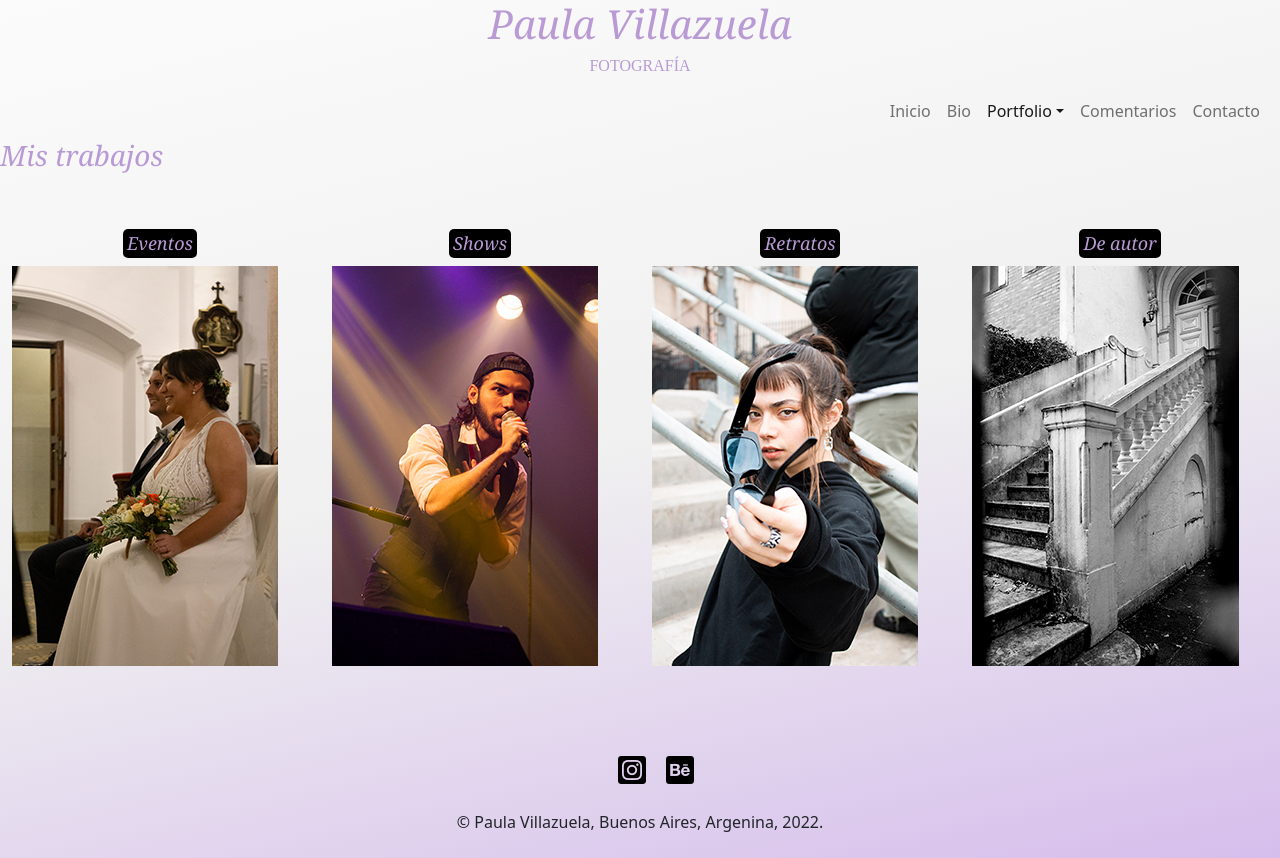
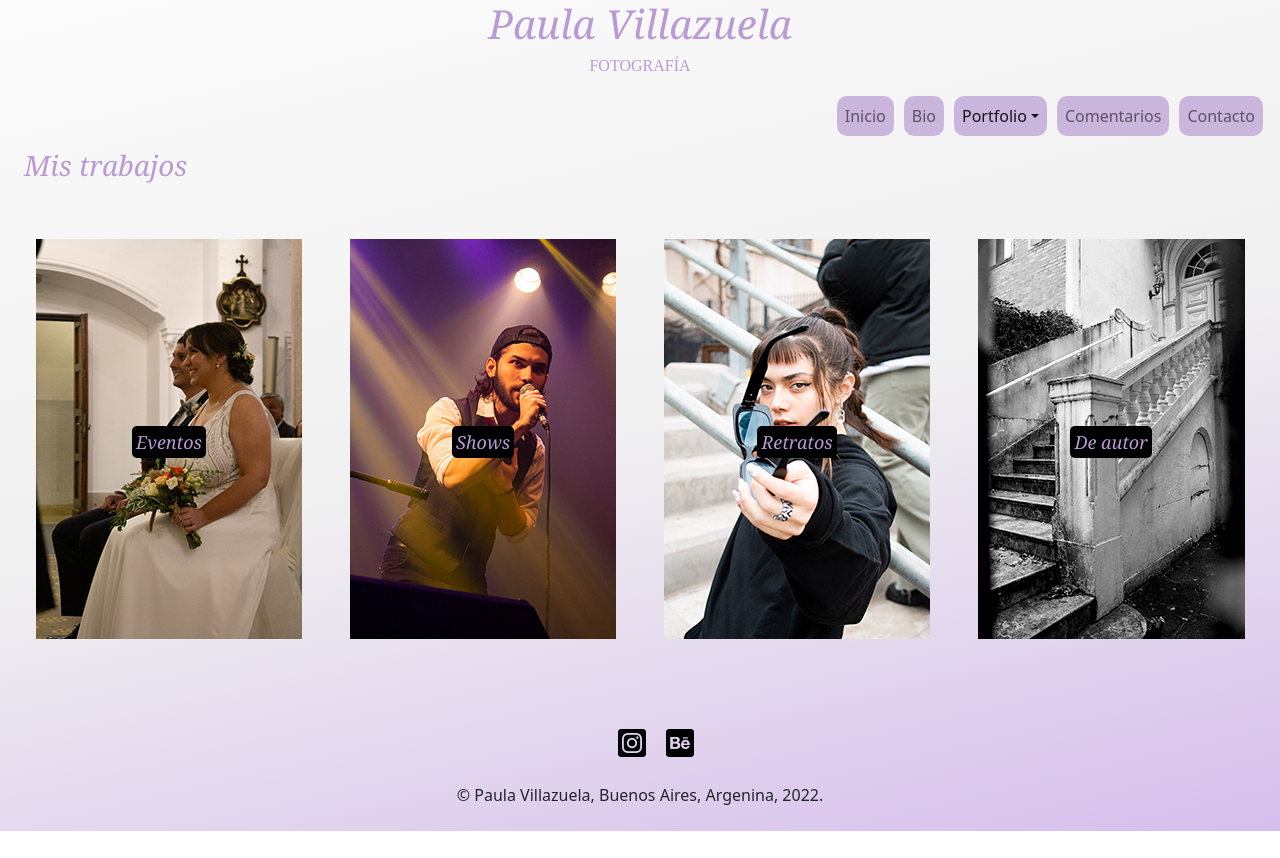
Before and after one commit to paulavillazuela/fotografia-villazuela, a plain HTML site: page pages/portfolio.html in a window 1280 px wide. After the commit the page ends 831 px from the top, so only its background shows below. Drawn offline with nearby package versions, Linux system fonts and the light colour scheme; a web font is replaced by a local one.

Commit message:
segunda entrega final

```diff
--- a/assets/css/style.css
+++ b/assets/css/style.css
@@ -4,6 +4,10 @@
 }
 body{
     background: linear-gradient(167deg, rgba(251,251,251,1) 0%, rgba(240,240,240,1) 51%, rgba(214,190,236,1) 100%);
+}
+
+.row{
+    margin:0;
 }
 
 header div h1 a{
@@ -25,6 +29,14 @@ header div h2{
     font-weight: 100;
     font-size: 16px;
 }
+
+
+nav div ul li a{
+    background-color:#cab5dd;
+    border-radius: 10px;
+    margin: 5px;
+}
+
 .redes{
     list-style-type: none;
     font-size: 32px;
@@ -52,14 +64,31 @@ h4 a:hover{
     color: white;
 }
 
+.contenedor-fotos{
+    position: relative;
+    display: flex;
+    justify-content: center;
+    align-items: center;
+}
+
+.texto-portfolio{
+    position: absolute;
+    z-index: 100;
+}
+
+.contenedor-fotos:hover{
+    transform: scale(1.1);
+}
+.img-portfolio:hover{
+    filter: blur(3px);
+}
+
 .btn{
     background-color: #b99ad4;
     color: white;
     padding: 2px;
     border-radius: solid 2px;
 }
-
-
 
 #coments{
     border-radius: 5px;
@@ -72,3 +101,22 @@ h4 a:hover{
     width: 100%;
     padding-bottom:20px;
 }
+
+#galeria:hover{
+    transform: scale(1.1)
+}
+
+.form-group textarea, input{
+    padding: 5px;
+    border-radius: 5px;
+    margin: 0.5rem 0;
+    border: solid 0.1rem #592289;
+}
+
+.form-group textarea:focus{
+    height: 150px;
+}
+
+iframe{
+    width: 100%;
+}
--- a/pages/portfolio.html
+++ b/pages/portfolio.html
@@ -25,6 +25,7 @@
           <section class="d-flex justify-content-end">
             <nav class="navbar navbar-expand-lg navbar-light">
               <div class="container-fluid">
+                <a class="navbar-brand" href="#"></a>
                 <button class="navbar-toggler" type="button" data-bs-toggle="collapse" data-bs-target="#navbarNavDropdown" aria-controls="navbarNavDropdown" aria-expanded="false" aria-label="Toggle navigation">
                   <span class="navbar-toggler-icon"></span>
                 </button>
@@ -59,38 +60,39 @@
           </section>
         </header>
 
-            <div class="row mb-5">
-              <h3>Mis trabajos</h3>
-            </div>
+
 
             <main class="container-fluid align-items-center justify-content-center mb-4">
+              <div class="row mb-5">
+                <h3>Mis trabajos</h3>
+              </div>
               <div class="row">
-                <div class="col-md-3 col-12">
-                    <h4 class="d-flex justify-content-center"><a class="px-1 py-1" href="./eventos.html">Eventos</a></h4>
-                    <img src="../assets/img/portfolio/evento.jpg" alt="Eventos" class="img-fluid mb-3">
+                <div class="contenedor-fotos col-md-3 col-12 d-flex flex-column justify-content-center">
+                    <h4 class="texto-portfolio"><a class="px-1 py-1" href="./eventos.html">Eventos</a></h4>
+                    <img src="../assets/img/portfolio/evento.jpg" alt="Eventos" class="img-portfolio img-fluid mb-3">
                 </div>
-                <div class="col-md-3 col-12">
-                    <h4 class="d-flex justify-content-center"><a class="px-1 py-1" href="./shows.html">Shows</a></h4>
-                    <img src="../assets/img/portfolio/show.jpg" alt="Shows" class="img-fluid mb-3">
+                <div class="contenedor-fotos col-md-3 col-12">
+                    <h4 class="texto-portfolio"><a class="px-1 py-1" href="./shows.html">Shows</a></h4>
+                    <img src="../assets/img/portfolio/show.jpg" alt="Shows" class="img-portfolio img-fluid mb-3">
                 </div>
-                <div class="col-md-3 col-12">
-                    <h4 class="d-flex justify-content-center"> <a class="px-1 py-1" href="./retratos.html">Retratos</a></h4>
-                    <img src="../assets/img/portfolio/guada.jpg" alt="Retratos" class="img-fluid mb-3">
+                <div class="contenedor-fotos col-md-3 col-12">
+                    <h4 class="texto-portfolio"> <a class="px-1 py-1" href="./retratos.html">Retratos</a></h4>
+                    <img src="../assets/img/portfolio/guada.jpg" alt="Retratos" class="img-portfolio img-fluid mb-3">
                 </div>
-                <div class="col-md-3 col-12">
-                    <h4 class="d-flex justify-content-center"><a class="px-1 py-1" href="./de-autor.html">De autor</a></h4>
-                    <img src="../assets/img/portfolio/de autor.jpg" alt="De autor" class="img-fluid mb-3">
+                <div class="contenedor-fotos col-md-3 col-12">
+                    <h4 class="texto-portfolio"><a class="px-1 py-1" href="./de-autor.html">De autor</a></h4>
+                    <img src="../assets/img/portfolio/de autor.jpg" alt="De autor" class="img-portfolio img-fluid mb-3">
                 </div>
             </div>
           </main>
 
             <div>
-              <footer class="text-center py-4">
+              <footer class="d-flex flex-column justify-content-center align-items-center py-4">
                 <ul>
                   <li class="redes mx-2 mt-3"><a href="https://www.instagram.com/pvillazuela.shots/"><i class="fa-brands fa-instagram-square" style="color:black"></i></a></li>
                   <li class="redes mx-2"><a href="https://www.behance.net/paulavillazuela"><i class="fa-brands fa-behance-square" style="color:black"></i></a></li>
                 </ul>
-                <span>© Paula Villazuela, Buenos Aires, Argenina, 2022.</span>
+                <span class="text-center">© Paula Villazuela, Buenos Aires, Argenina, 2022.</span>
               </footer>
             </div>
 
```
Also changed, not shown: index.html (+3 -2 lines), pages/bio.html (+6 -5 lines), pages/comentarios.html (+9 -10 lines), pages/contacto.html (+10 -8 lines), pages/de-autor.html (+3 -2 lines), pages/eventos.html (+3 -2 lines), pages/retratos.html (+3 -2 lines), pages/shows.html (+3 -2 lines).
